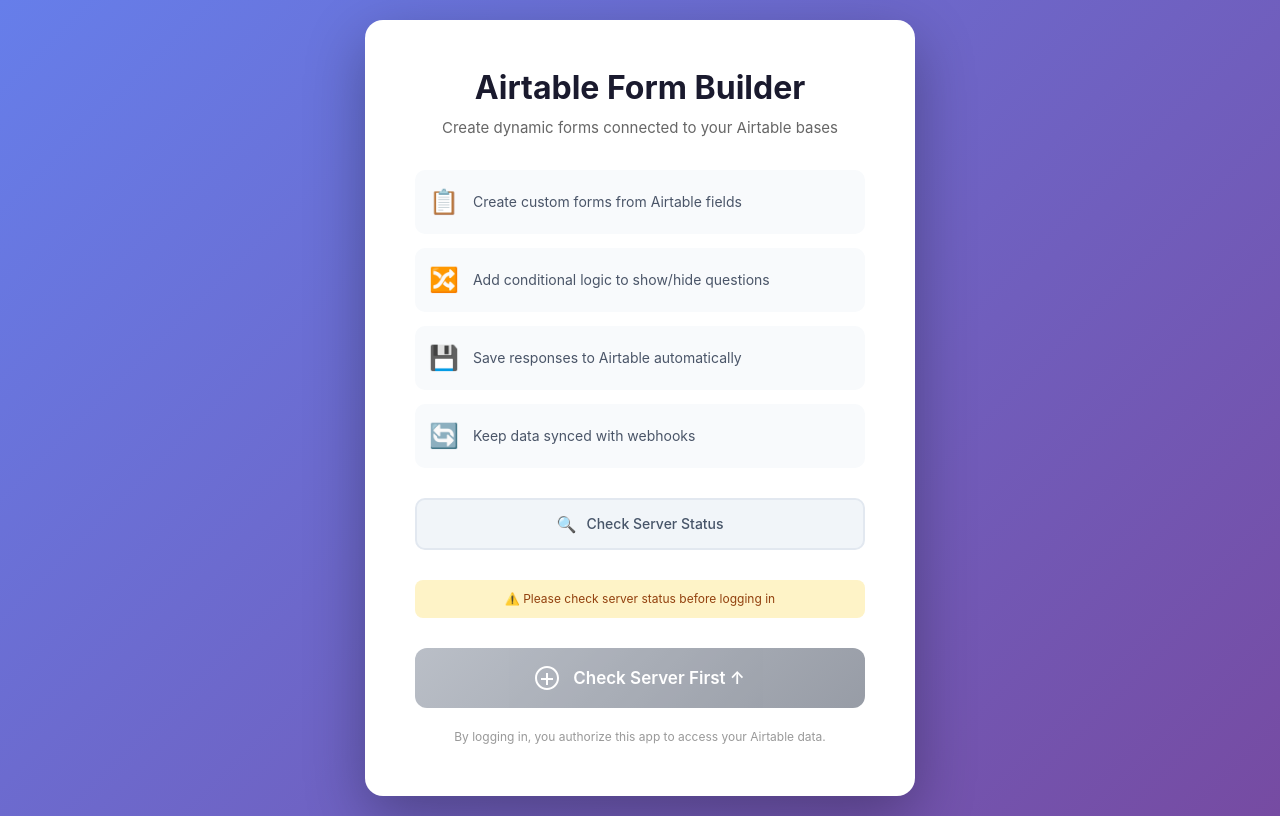
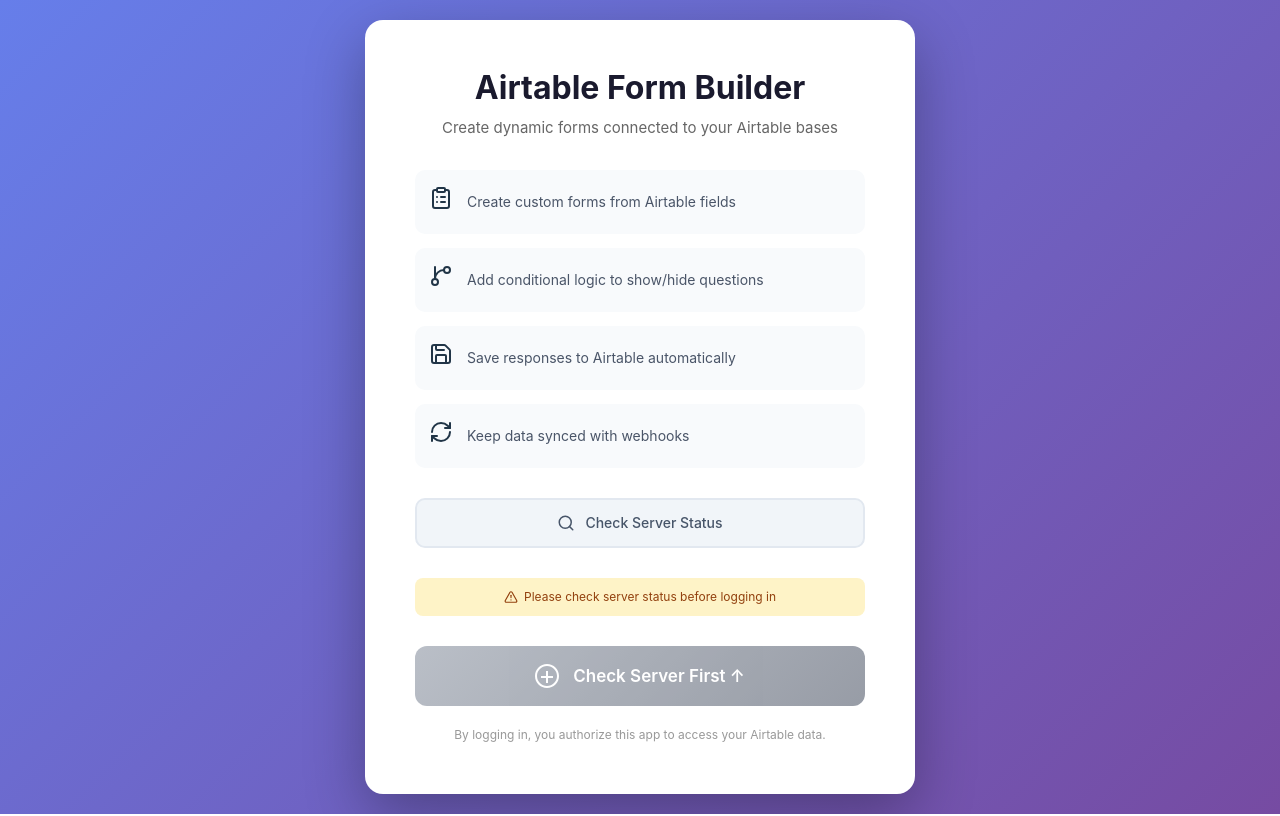
Before and after one commit to NITHINKR06/Airtable, a React (Vite) app in the folder client/: page /login in a window 1280 px wide. Built offline with nearby package versions, Linux system fonts and the light colour scheme; no server answers.

Commit message:
feat: Add initial client-side pages for Dashboard, Login, and ResponseList, including a ServerStatus component.

```diff
--- a/client/package.json
+++ b/client/package.json
@@ -11,6 +11,7 @@
   },
   "dependencies": {
     "axios": "^1.13.2",
+    "lucide-react": "^0.555.0",
     "react": "^19.2.0",
     "react-dom": "^19.2.0",
     "react-router-dom": "^7.10.1"
--- a/client/src/components/ServerStatus.css
+++ b/client/src/components/ServerStatus.css
@@ -55,20 +55,15 @@
 }
 
 .status-icon {
-    font-size: 16px;
+    flex-shrink: 0;
+}
+
+.status-icon.spinning {
+    animation: spin 1s linear infinite;
 }
 
 .status-text {
     white-space: nowrap;
-}
-
-.status-spinner-small {
-    width: 14px;
-    height: 14px;
-    border: 2px solid #93c5fd;
-    border-top-color: #1e40af;
-    border-radius: 50%;
-    animation: spin 1s linear infinite;
 }
 
 @keyframes spin {
@@ -78,6 +73,9 @@
 }
 
 .status-tooltip {
+    display: flex;
+    align-items: center;
+    gap: 6px;
     background: #fef3c7;
     color: #92400e;
     padding: 8px 12px;
--- a/client/src/components/ServerStatus.jsx
+++ b/client/src/components/ServerStatus.jsx
@@ -1,4 +1,5 @@
 import { useState } from 'react';
+import { Search, CheckCircle, Moon, Loader } from 'lucide-react';
 import './ServerStatus.css';
 
 function ServerStatus() {
@@ -30,10 +31,10 @@
 
     const getStatusIcon = () => {
         switch (serverStatus) {
-            case 'checking': return null;
-            case 'awake': return '✅';
-            case 'sleeping': return '😴';
-            default: return '🔍';
+            case 'checking': return <Loader className="status-icon spinning" size={16} />;
+            case 'awake': return <CheckCircle className="status-icon" size={16} />;
+            case 'sleeping': return <Moon className="status-icon" size={16} />;
+            default: return <Search className="status-icon" size={16} />;
         }
     };
 
@@ -54,17 +55,13 @@
                 disabled={serverStatus === 'checking'}
                 title="Check if server is awake"
             >
-                {serverStatus === 'checking' ? (
-                    <span className="status-spinner-small"></span>
-                ) : (
-                    <span className="status-icon">{getStatusIcon()}</span>
-                )}
+                {getStatusIcon()}
                 <span className="status-text">{getStatusText()}</span>
             </button>
 
             {isExpanded && serverStatus === 'sleeping' && (
                 <div className="status-tooltip">
-                    💡 Server may take 30-60s to wake up. Click to retry.
+                    <Moon size={14} /> Server may take 30-60s to wake up. Click to retry.
                 </div>
             )}
         </div>
--- a/client/src/pages/Dashboard.jsx
+++ b/client/src/pages/Dashboard.jsx
@@ -3,6 +3,7 @@
 import { useAuth } from '../context/AuthContext';
 import api from '../api/client';
 import ServerStatus from '../components/ServerStatus';
+import { ClipboardList, Database, Table2 } from 'lucide-react';
 import '../styles/Dashboard.css';
 
 function Dashboard() {
@@ -92,7 +93,7 @@
 
                 {!loading && !error && forms.length === 0 && (
                     <div className="empty-state">
-                        <div className="empty-icon">📋</div>
+                        <div className="empty-icon"><ClipboardList size={48} /></div>
                         <h2>No forms yet</h2>
                         <p>Create your first form to get started</p>
                         <Link to="/forms/new" className="create-button">
@@ -118,10 +119,10 @@
                                     </p>
                                     <div className="form-meta">
                                         <span title="Airtable Base">
-                                            📊 {form.airtableBaseName || 'Base'}
+                                            <Database size={14} /> {form.airtableBaseName || 'Base'}
                                         </span>
                                         <span title="Airtable Table">
-                                            📋 {form.airtableTableName || 'Table'}
+                                            <Table2 size={14} /> {form.airtableTableName || 'Table'}
                                         </span>
                                     </div>
                                     <p className="form-date">
--- a/client/src/pages/Login.jsx
+++ b/client/src/pages/Login.jsx
@@ -1,6 +1,7 @@
 import { useAuth } from '../context/AuthContext';
 import { useNavigate, useSearchParams } from 'react-router-dom';
 import { useEffect, useState } from 'react';
+import { ClipboardList, GitBranch, Save, RefreshCw, Search, CheckCircle, Moon, Loader, AlertTriangle, Clock } from 'lucide-react';
 import '../styles/Login.css';
 
 function Login() {
@@ -70,19 +71,19 @@
                 <div className="login-content">
                     <div className="features-list">
                         <div className="feature">
-                            <span className="feature-icon">📋</span>
+                            <span className="feature-icon"><ClipboardList size={24} /></span>
                             <span>Create custom forms from Airtable fields</span>
                         </div>
                         <div className="feature">
-                            <span className="feature-icon">🔀</span>
+                            <span className="feature-icon"><GitBranch size={24} /></span>
                             <span>Add conditional logic to show/hide questions</span>
                         </div>
                         <div className="feature">
-                            <span className="feature-icon">💾</span>
+                            <span className="feature-icon"><Save size={24} /></span>
                             <span>Save responses to Airtable automatically</span>
                         </div>
                         <div className="feature">
-                            <span className="feature-icon">🔄</span>
+                            <span className="feature-icon"><RefreshCw size={24} /></span>
                             <span>Keep data synced with webhooks</span>
                         </div>
                     </div>
@@ -94,25 +95,25 @@
                     >
                         {serverStatus === 'unknown' && (
                             <>
-                                <span className="status-icon">🔍</span>
+                                <Search size={18} />
                                 Check Server Status
                             </>
                         )}
                         {serverStatus === 'checking' && (
                             <>
-                                <span className="status-spinner"></span>
+                                <Loader size={18} className="spinning" />
                                 Waking Up Server... Please wait
                             </>
                         )}
                         {serverStatus === 'awake' && (
                             <>
-                                <span className="status-icon">✅</span>
+                                <CheckCircle size={18} />
                                 Server is Awake
                             </>
                         )}
                         {serverStatus === 'sleeping' && (
                             <>
-                                <span className="status-icon">😴</span>
+                                <Moon size={18} />
                                 Server is Sleeping - Click to Wake
                             </>
                         )}
@@ -121,8 +122,8 @@
                     {serverStatus !== 'awake' && (
                         <p className="server-hint">
                             {serverStatus === 'checking'
-                                ? '⏳ Please wait while the server wakes up (may take 30-60 seconds)...'
-                                : '⚠️ Please check server status before logging in'}
+                                ? <><Clock size={14} /> Please wait while the server wakes up (may take 30-60 seconds)...</>
+                                : <><AlertTriangle size={14} /> Please check server status before logging in</>}
                         </p>
                     )}
 
--- a/client/src/pages/ResponseList.jsx
+++ b/client/src/pages/ResponseList.jsx
@@ -3,6 +3,7 @@
 import { useAuth } from '../context/AuthContext';
 import api from '../api/client';
 import ServerStatus from '../components/ServerStatus';
+import { Download, Inbox } from 'lucide-react';
 import '../styles/ResponseList.css';
 
 function ResponseList() {
@@ -125,7 +126,7 @@
                                     window.open(`${import.meta.env.VITE_API_URL}/forms/${formId}/responses/export/csv?token=${token}`, '_blank');
                                 }}
                             >
-                                📥 CSV
+                                <Download size={14} /> CSV
                             </button>
                             <button
                                 className="export-btn"
@@ -134,7 +135,7 @@
                                     window.open(`${import.meta.env.VITE_API_URL}/forms/${formId}/responses/export/json?token=${token}`, '_blank');
                                 }}
                             >
-                                📥 JSON
+                                <Download size={14} /> JSON
                             </button>
                         </div>
                     )}
@@ -144,7 +145,7 @@
             <main className="response-main">
                 {responses.length === 0 ? (
                     <div className="empty-state">
-                        <div className="empty-icon">📭</div>
+                        <div className="empty-icon"><Inbox size={48} /></div>
                         <h2>No responses yet</h2>
                         <p>Share your form to start collecting responses</p>
                         <div className="share-link">
--- a/client/src/styles/Login.css
+++ b/client/src/styles/Login.css
@@ -189,20 +189,15 @@
   color: #1e40af;
 }
 
-.status-icon {
-  font-size: 18px;
-}
-
-.status-spinner {
-  width: 18px;
-  height: 18px;
-  border: 2px solid #93c5fd;
-  border-top-color: #1e40af;
-  border-radius: 50%;
+.spinning {
   animation: spin 1s linear infinite;
 }
 
 .server-hint {
+  display: flex;
+  align-items: center;
+  justify-content: center;
+  gap: 6px;
   text-align: center;
   font-size: 12px;
   color: #92400e;
```
Also changed, not shown: 1 other file (tests, documents, lock files or other folders).
